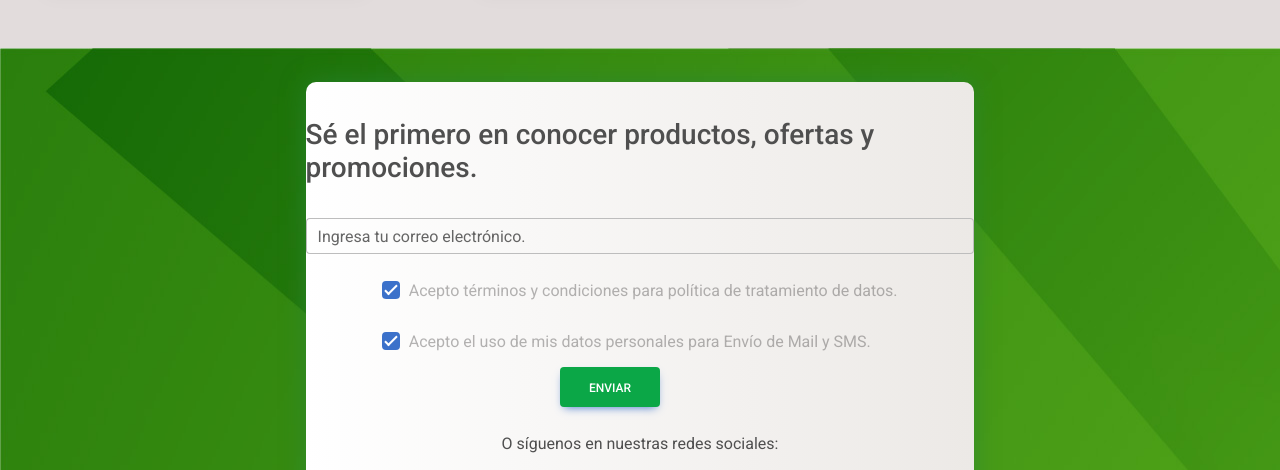
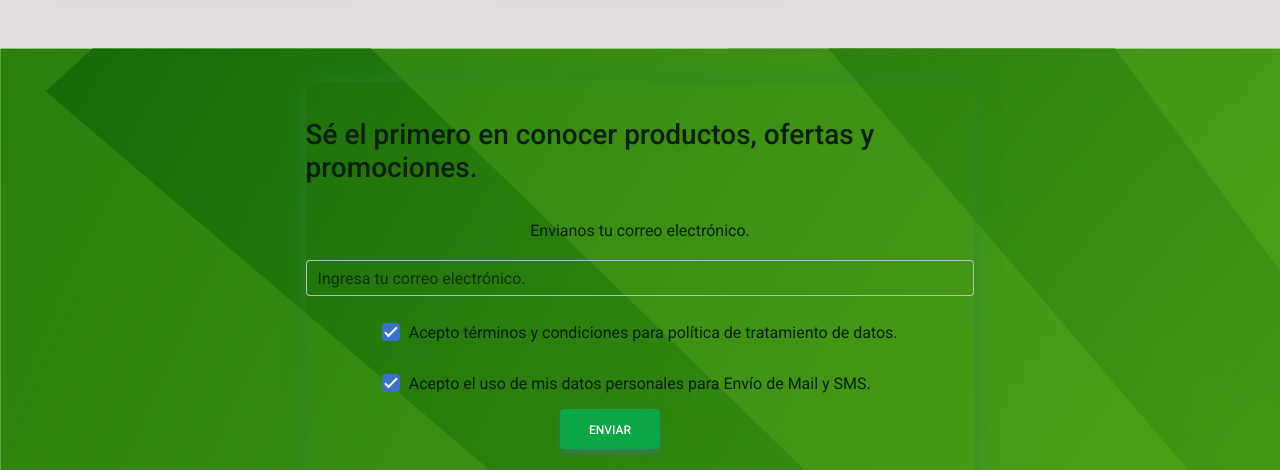
Before and after one commit to victorch7/AtlasFc, a website: page tienda.html in a window 1280 px wide. Shown: the part 1744-2214 px from the top of the page. Drawn offline with nearby package versions, Linux system fonts and the light colour scheme; files that its build step writes are made by us from their sources; files whose address does not match are found by name.

Commit message:
Mejorando el diseño CSS del formulario de tienda.html: Versión 2.1

```diff
--- a/estilo.css
+++ b/estilo.css
@@ -150,7 +150,7 @@ main{
     font-size: 12px;
 }
 
-/*Colocando diseño al formulario de novedades*/
+/*Colocando diseño al formulario de novedades en tienda.html*/
 
 .novedades-tienda{
     background-image: url(imagenes/escudo.jpg);
@@ -163,9 +163,30 @@ main{
     position: relative;
 }
 
+/*Mejorando el diseño del formulario de novedades en el tienda.html*/
+
+.novedades-tienda button:hover{
+    opacity: 60%;
+}
 
 
+#form2Example1{
+    color: #CCCCCC;
+}
 
+.form-control{
+    padding: 0 2em;
+    position: relative;
+}
+
+.transparente{
+    background: none;
+    color: #091e11
+}
+
+.transparente label{
+    color: #091e11;
+}
 
 /*-----------------------------------------*/
 .info-foot{
--- a/tienda.html
+++ b/tienda.html
@@ -159,6 +159,7 @@
     <form class="transparente">
       <!-- Email input -->
       <br> <h3>Sé el primero en conocer productos, ofertas y promociones.</h3> <br>
+      <p>Envianos tu correo electrónico.</p>
       <div class="form-outline mb-4">
         <input type="email" id="form2Example1" class="form-control" />
         <label class="form-label" for="form2Example1">Ingresa tu correo electrónico.</label>
```
